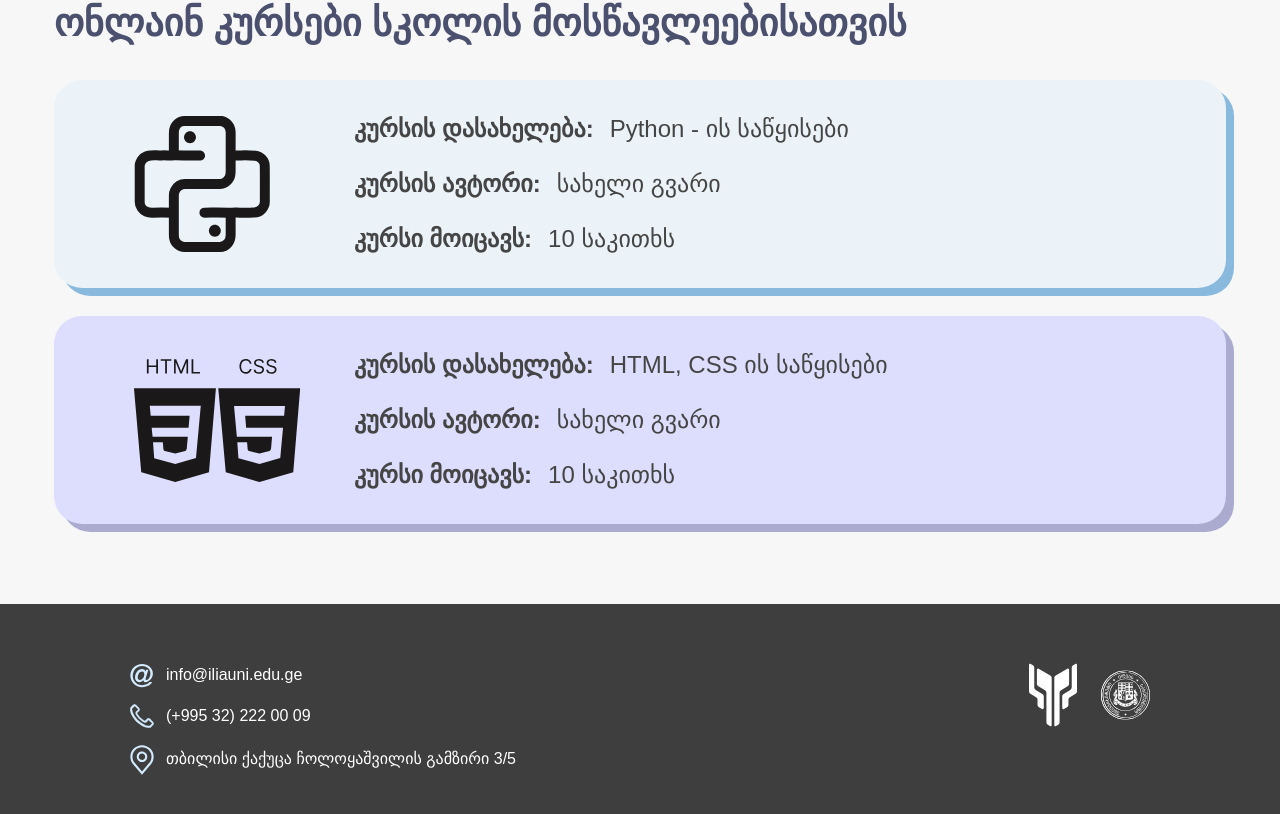
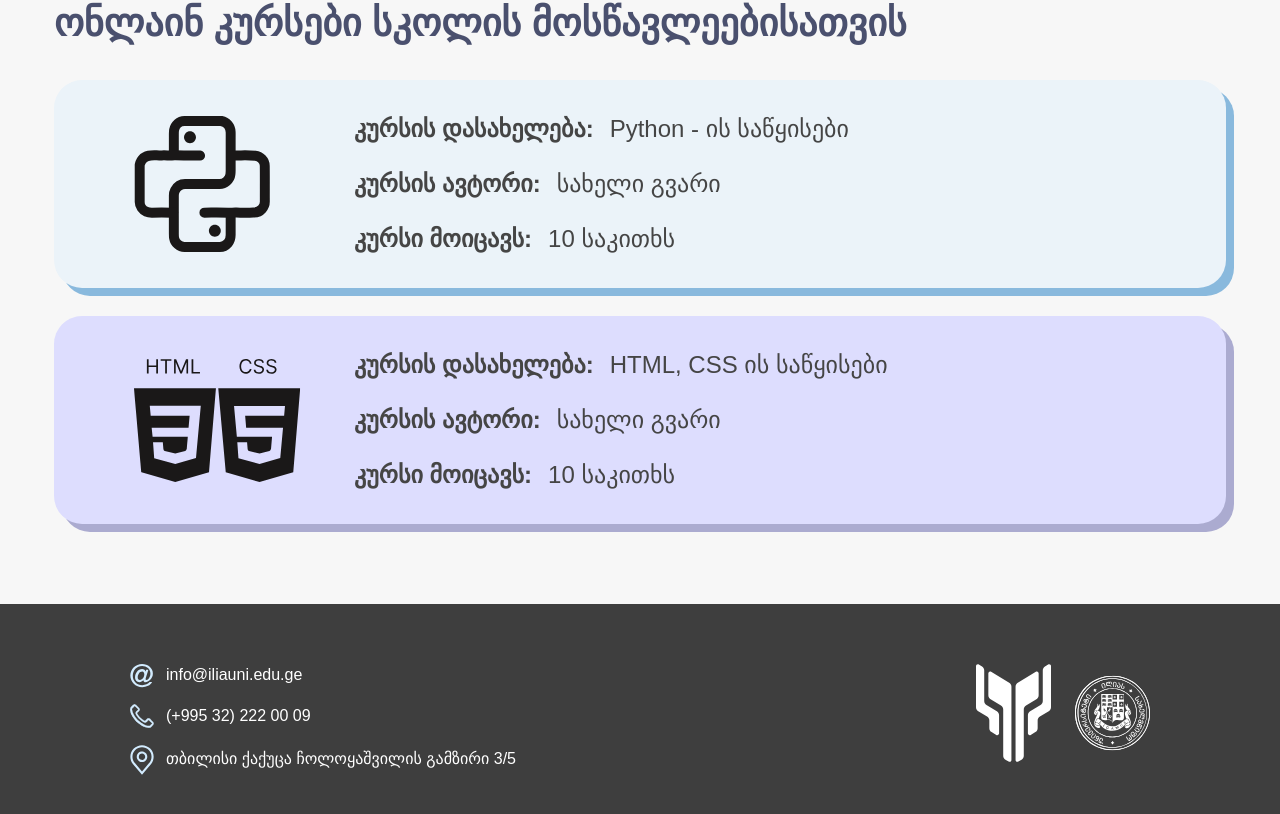
Before and after one commit to Mind1a/code-school-v2, a Next.js app: page / in a window 1280 px wide. Shown: the part 1205-2019 px from the top of the page. Built offline with nearby package versions, Linux system fonts and the light colour scheme.

Commit message:
bugfix/footer-image-sizes

```diff
--- a/src/features/landing/components/composites/Footer.tsx
+++ b/src/features/landing/components/composites/Footer.tsx
@@ -52,13 +52,7 @@ const Footer = () => {
               target="_blank"
               rel="noopener noreferrer"
             >
-              <Image
-                src={icon}
-                alt={alt}
-                width={alt.includes("Unilab") ? 57 : 75}
-                height={alt.includes("Unilab") ? 76 : 76}
-                className="object-contain sm:w-[49px] sm:h-[64px] xs:w-[44px] xs:h-[61px] hover:opacity-80 transition-opacity"
-              />
+              <Image src={icon} alt={alt} width={75} height={75} />
             </Link>
           ))}
         </div>
```
